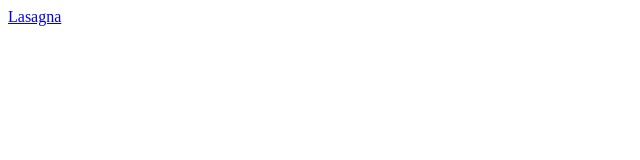
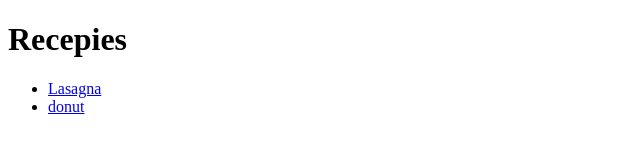
Before and after one commit to tankaja/odin-recepies, a plain HTML site: page index.html in a window 1280 px wide. Shown: the whole page, without its empty margins (0-640 px from the left). Drawn offline with Linux system fonts and the light colour scheme.

Commit message:
Add README.md

```diff
--- a/index.html
+++ b/index.html
@@ -7,7 +7,10 @@
     <title>Catalogue</title>
 </head>
 <body>
-    <a href="./recepies/lasagna.html">Lasagna</a>
-
+    <h1>Recepies</h1>
+    <ul>
+        <li><a href="./recepies/lasagna.html">Lasagna</a></li>
+        <li><a href="./recepies/donut.html">donut</a></li>
+    </ul>
 </body>
 </html>
```
Also changed, not shown: recepies/donut.html (+1 -0 lines), recepies/lasagna.html (+1 -1 lines).
